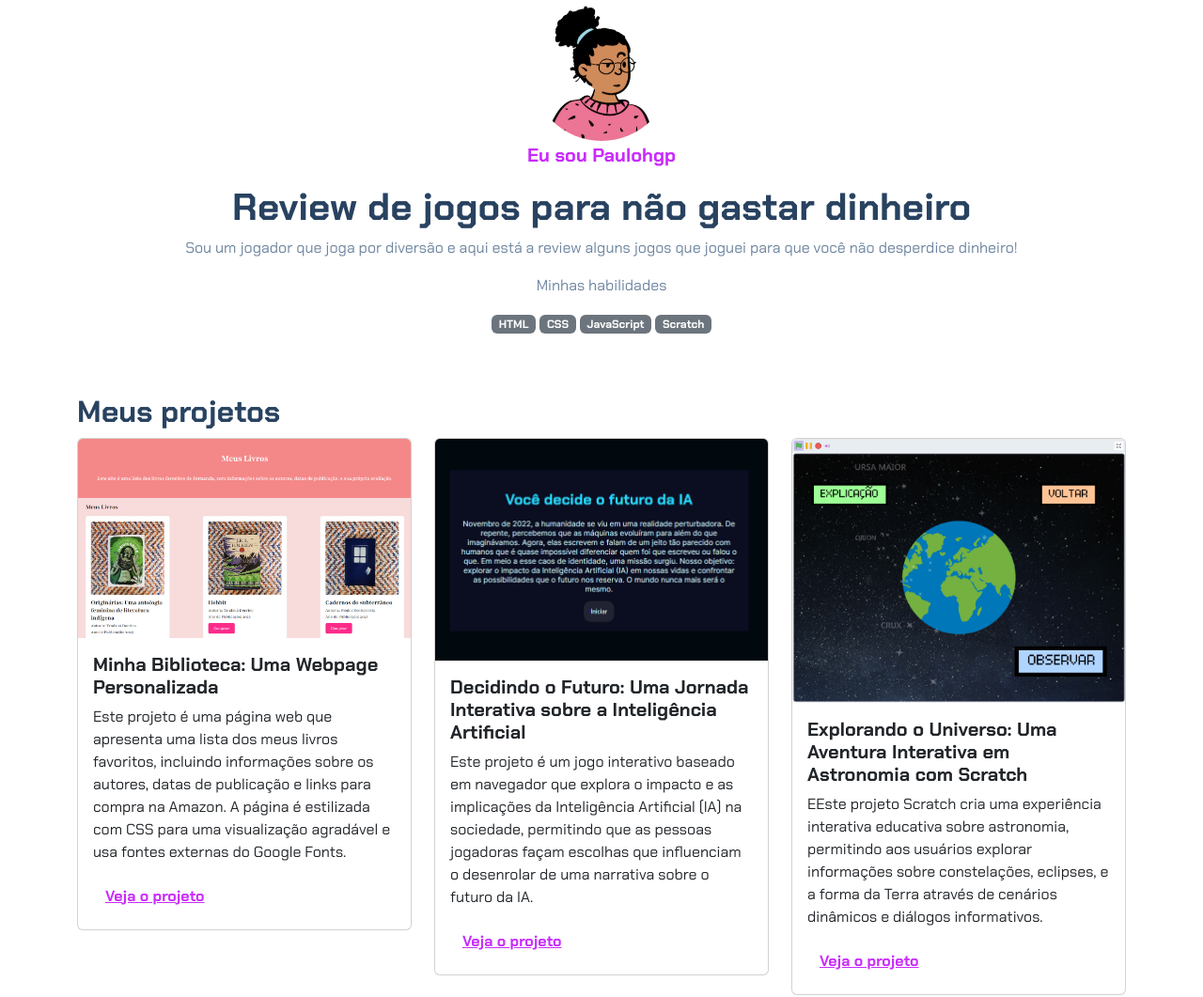
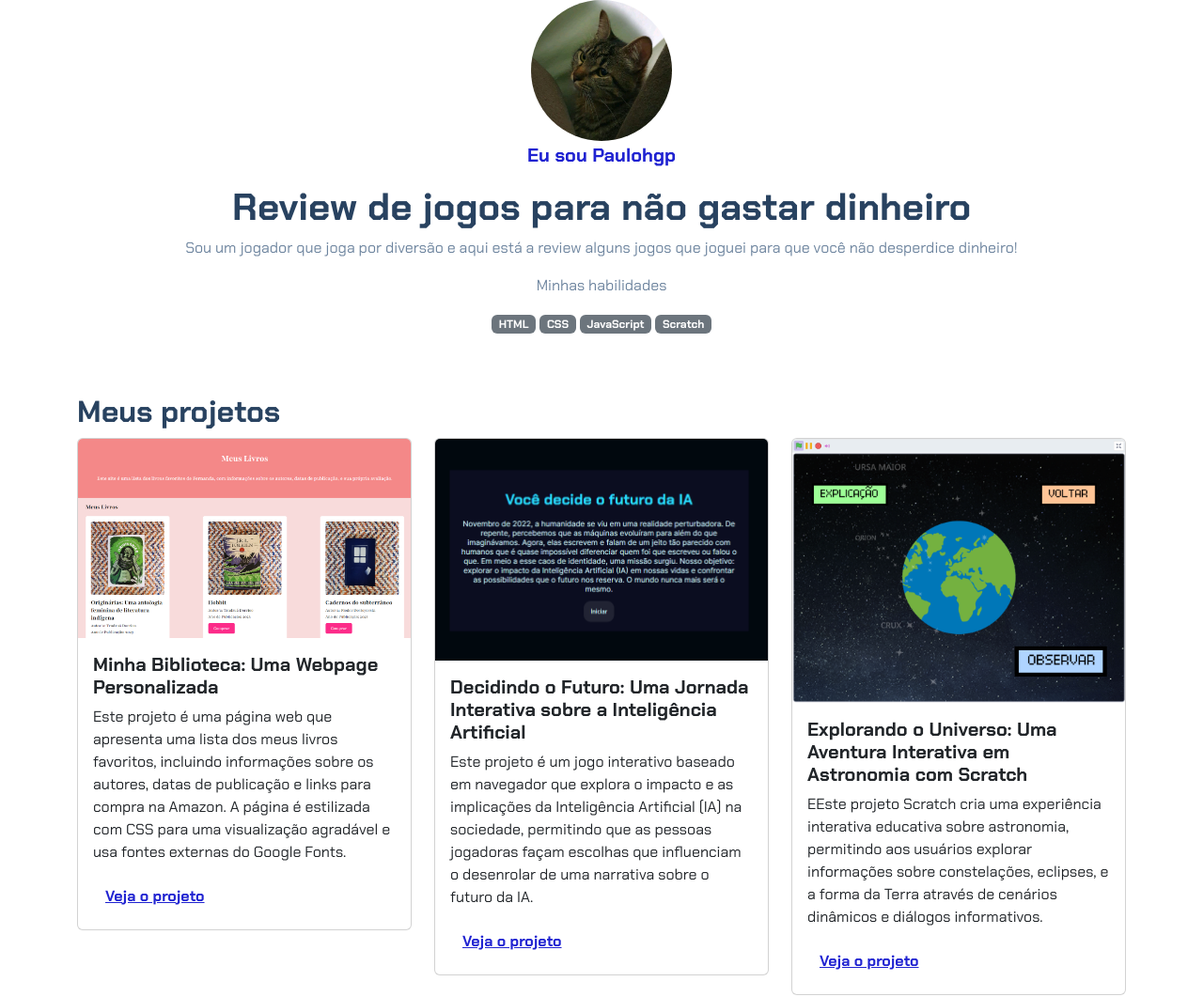
Before and after one commit to paulohenriqqu3/Review-jg, a plain HTML site: page index.html in a window 1280 px wide. Shown: the top 1061 px of the page at 94% size. Drawn offline with nearby package versions, Linux system fonts and the light colour scheme.

Commit message:
Add files via upload

```diff
--- a/index.html
+++ b/index.html
@@ -12,7 +12,7 @@
 
 <body>
     <header class="container text-center">
-        <img src="img/avatar-perfil.png" alt="avatar da Fernanda" class="rounded-circle" width="150" height="150"
+        <img src="img/20210714_201058.jpg" alt="avatar da Fernanda" class="rounded-circle" width="150" height="150"
             srcset="">
         <p class="lead">Eu sou Paulohgp</p>
         <h1>Review de jogos para não gastar dinheiro</h1>
--- a/style.css
+++ b/style.css
@@ -3,7 +3,7 @@
 :root {
     --cor-principal: #6E859F;
     --cor-secundaria: #284260;
-    --cor-destaque: #C92BFC;
+    --cor-destaque: #1f22d1;
 }
 
 body {
```
Also changed, not shown: img/20210714_201058.jpg (added).
